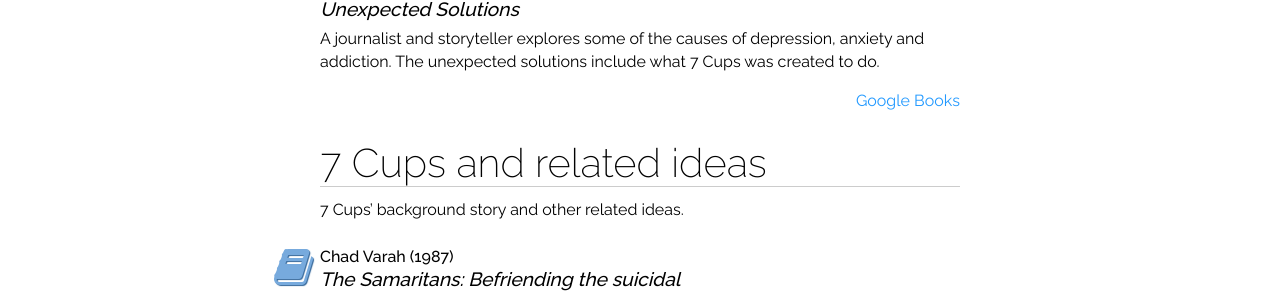
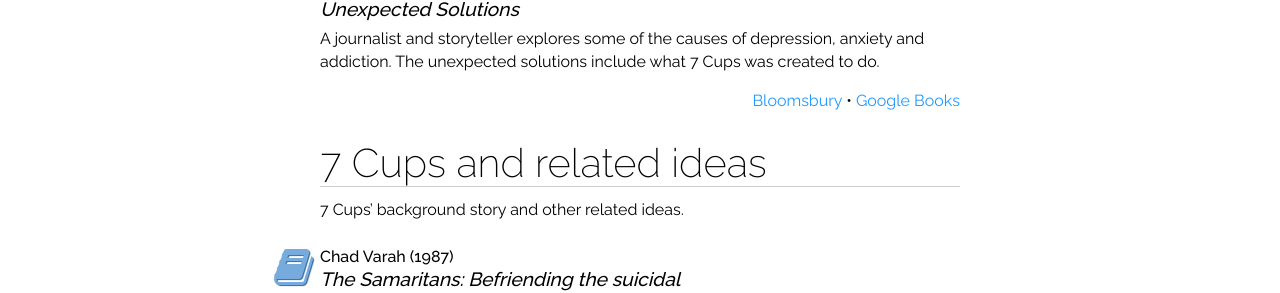
Before and after one commit to RarelyCharlie/rarelycharlie.github.io, a Jekyll site: the page built from books.md, in a window 1280 px wide and 900 px high, scrolled down 1581 px. Shown: the part 169-462 px from the top of the window. Built offline with Jekyll 4.4.1, drawn with Linux system fonts in a browser that asks for light colours.

Commit message:
add link

```diff
--- a/books.md
+++ b/books.md
@@ -64,7 +64,7 @@ An influential psychiatrist warns us how diagnostic inflation is leading society
 
 A journalist and storyteller explores some of the causes of depression, anxiety and addiction. The unexpected solutions include what 7 Cups was created to do.
 
-[Google Books](https://books.google.com/books?id=WIg2DwAAQBAJ)
+[Bloomsbury](https://www.bloomsbury.com/lost-connections-9781408878729/) &bull; [Google Books](https://books.google.com/books?id=WIg2DwAAQBAJ)
 {:.links}
 
 # 7 Cups and related ideas
```
